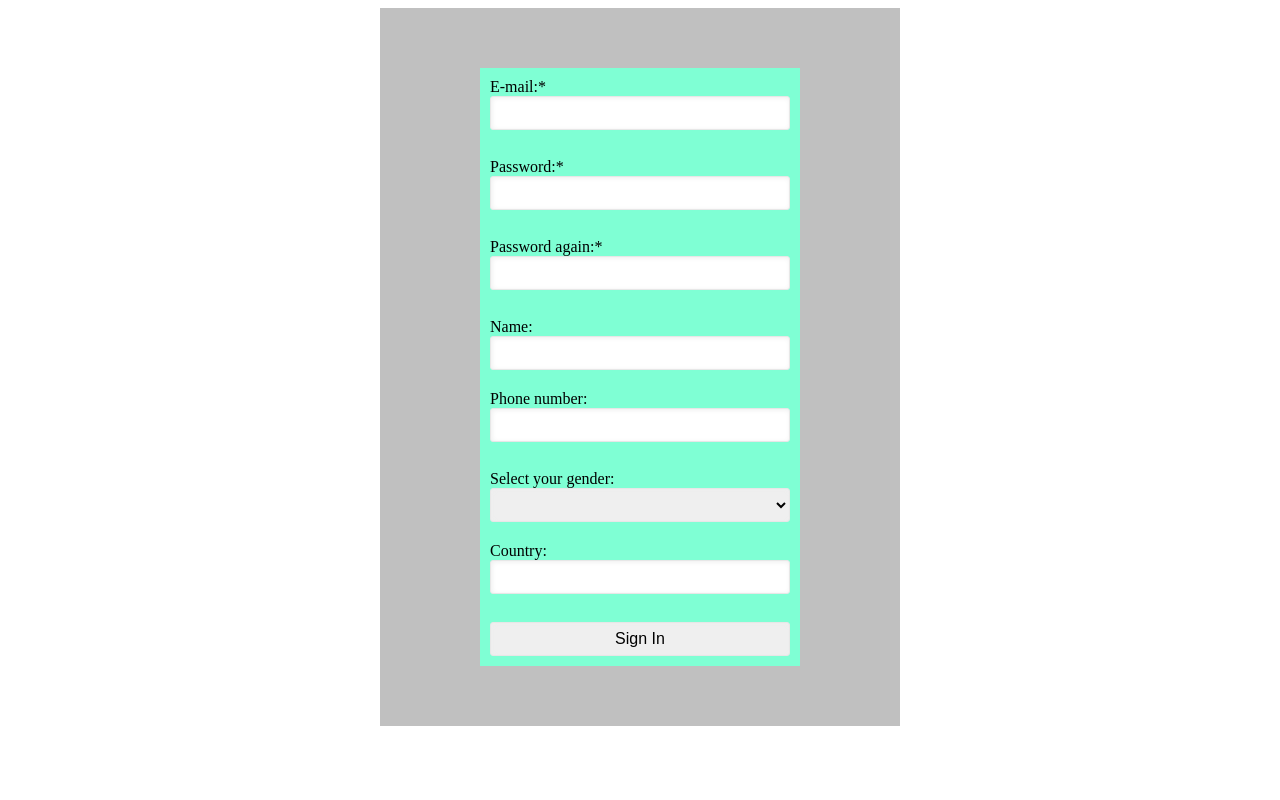
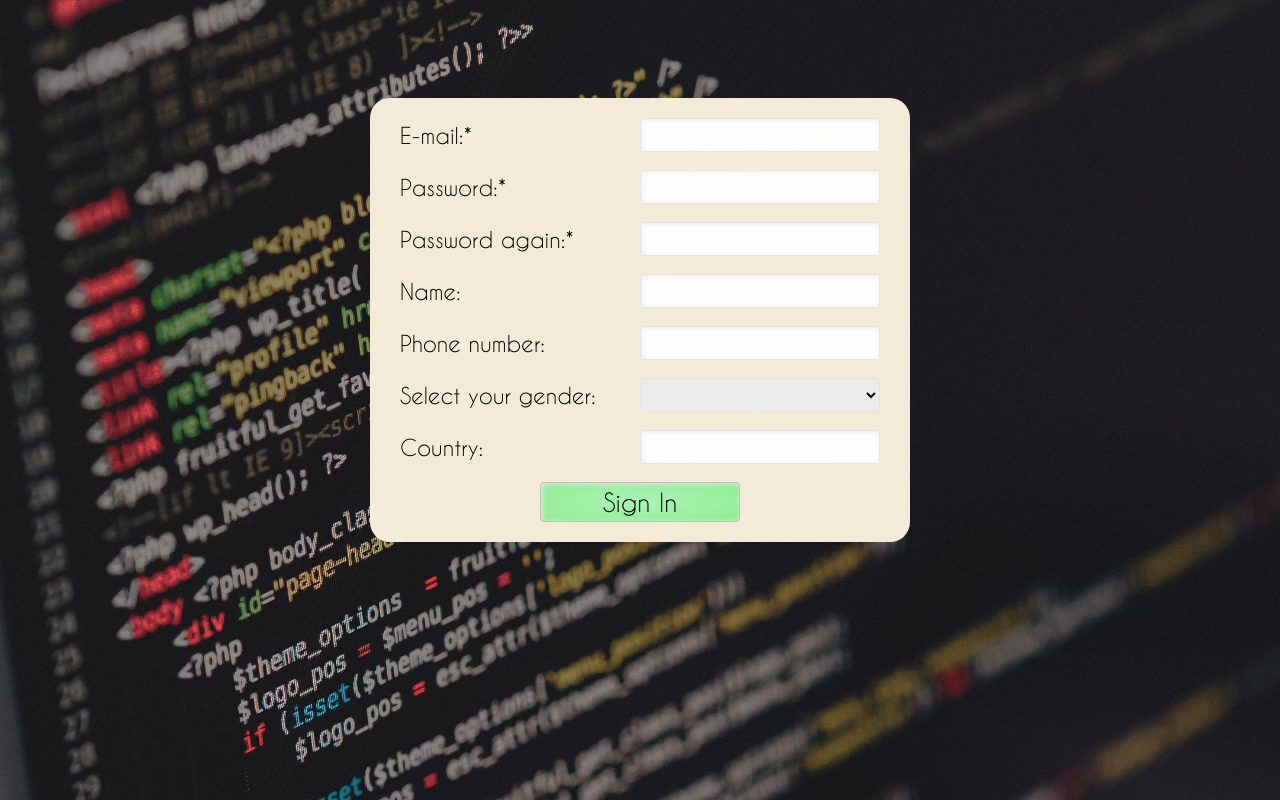
Before and after one commit to ScrumWebPack2017/webpackpj, a PHP site: page /registration.html in a window 1280 px wide. Run offline with PHP 8.4, Linux system fonts and the light colour scheme.

Commit message:
Design and validation of registration

```diff
--- a/registration.html
+++ b/registration.html
@@ -11,46 +11,48 @@
 <div id="registration">
     <form id="registration_form" method="get">
         <div class="reg_box">
-            <label class="reg_lbl"> E-mail:* </label>
+            <label class="reg_lbl_left"> E-mail:* </label>
             <input type="text" id="email_input" class="reg_input" name="email" pattern="([^@\s]+@[^@\s]+\.[^@\s]+)">
-            <p class="reg_error reg_lbl" id="email_msg">  </p>
-            <p class="reg_error reg_lbl" id="email_msg2">  </p>
+            <p class="reg_error" id="email_msg">  </p>
+            <p class="reg_error" id="email_msg2">  </p>
         </div>
         <div class="reg_box">
-            <label id="pass1_lbl"> Password:* </label>
+            <label id="pass1_lbl" class="reg_lbl_left"> Password:* </label>
             <input type="password" class="reg_input pass_input" id="pass_input1" name="password">
-            <p class="reg_error reg_lbl" id="pass1_msg">  </p>
-            <p class="reg_error reg_lbl" id="pass1_msg2">  </p>
+            <p class="reg_error" id="pass1_msg">  </p>
+            <p class="reg_error" id="pass1_msg2">  </p>
         </div>
         <div class="reg_box">
-            <label id="pass2_lbl"> Password again:* </label>
+            <label id="pass2_lbl" class="reg_lbl_left"> Password again:* </label>
             <input type="password" class="reg_input pass_input" id="pass_input2" name="password_rep">
-            <p class="reg_error reg_lbl" id="pass2_msg">  </p>
+            <p class="reg_error" id="pass2_msg">  </p>
         </div>
         <div class="reg_box">
-            <label> Name: </label>
+            <label class="reg_lbl_left"> Name: </label>
             <input type="text" id="name_input" class="reg_input" name="name">
+            <p class="reg_error">  </p>
         </div>
         <div class="reg_box">
-            <label> Phone number: </label>
+            <label class="reg_lbl_left"> Phone number: </label>
             <input type="text" id="phone_input" class="reg_input" name="phone">
-            <p class="reg_error reg_lbl" id="phone_msg">  </p>
+            <p class="reg_error" id="phone_msg">  </p>
         </div>
         <div class="reg_box">
-            <label> Select your gender: </label>
+            <label class="reg_lbl_left"> Select your gender: </label>
             <select id="gender_input" class="reg_input" name="gender">
                 <option> </option>
                 <option> Female </option>
                 <option> Male </option>
             </select>
+            <p class="reg_error">  </p>
         </div>
         <div class="reg_box">
-            <label> Country: </label>
+            <label class="reg_lbl_left"> Country: </label>
             <input type="text" id="country_input" class="reg_input" name="country">
-            <p class="reg_error reg_lbl" id="country_msg">  </p>
+            <p class="reg_error" id="country_msg">  </p>
         </div>
         <div class="reg_box">
-            <input type="submit" class="reg_input" value="Sign In">
+            <input type="submit" id="reg_btn" value="Sign In">
         </div>
     </form>
 </div>
--- a/scripts/registration.js
+++ b/scripts/registration.js
@@ -12,6 +12,15 @@ window.onload = function() {
 
 function instaRegCheck() {
 
+    $('#pass_input1').keyup(function() {
+        var p1 = $('#pass_input1').val();
+        var p2 = $('#pass_input2').val();
+        if (p1 == p2) {
+            borderDefault('pass_input2');
+            $('#pass2_msg').html('');
+        }
+    });
+
     $('#pass_input1').blur(function() {
         var p1 = $('#pass_input1').val();
         var p2 = $('#pass_input2').val();
@@ -23,6 +32,9 @@ function instaRegCheck() {
         if (p2 != p1 && p2 != "") {
             borderRed('pass_input2');
             $('#pass2_msg').html('Passwords are not equal');
+        } else if (p1 == p2) {
+            borderDefault('pass_input2');
+            $('#pass2_msg').html('');
         }
         var pattern = /^[a-z0-9_-]{6,18}$/i;
         if (!pattern.test(p1)) {
@@ -80,8 +92,10 @@ function instaRegCheck() {
 // Checkers :
 function checkCountry() {
     var country = $('#country_input').val();
-    if (country.indexOf(' ')) {
-        var pattern = /^[a-zA-Zа-яА-Я()-]{2,28}$/i;
+    if (country.length == 0)
+        return true;
+    if (country.indexOf(' ') != 0) {
+        var pattern = /^[a-zA-Zа-яА-ЯЇї()-]{2,28}$/i;
         if (!pattern.test(country)) {
             borderRed('country_input');
             $('#country_msg').html('Invalid input');
@@ -93,6 +107,8 @@ function checkCountry() {
 
 function checkPhone() {
     var phone = $('#phone_input').val();
+    if (phone.length == 0)
+        return true;
     if (phone.indexOf(' ') != 0) {
         var pattern = /^[0-9()-]{6,18}$/i;
         if (!pattern.test(phone)) {
--- a/styles/registration.css
+++ b/styles/registration.css
@@ -1,37 +1,78 @@
+@font-face {
+    font-family: 'CaviarDreams';
+    src: url('../fonts/CaviarDreams.ttf');
+}
+
+body {
+    background: url('../images/reg_background3.jpg');
+    background-size: cover;
+}
+
 #registration {
-    width: 400px;
+    position: relative;
+    top: 90px;
+    width: 540px;
     margin: auto;
-    padding: 60px;
-    background-color: silver;
+    padding: 20px 0;
+    border-radius: 20px;
+    background-color: #f6eddb;
+    opacity: 0.99;
 }
 
 .reg_error {
+    width: 100%;
     color: red;
+    height: 100%;
+    text-align: right;
+    font-size: 18px;
 }
 
 .reg_box {
-    background-color: aquamarine;
-    width: 300px;
+    width: 480px;
     margin: auto;
-    padding: 10px;
-    font-size: 16px;
-    font-family: "Century Gothic";
+    padding: 0px;
+    font-size: 22px;
+    font-family: "CaviarDreams";
+}
+
+.reg_lbl_left {
+    position: relative;
+    float: left;
+    width: 240px;
+    height: 34px;
+    padding: 4px 0 0 0;
 }
 
 .reg_lbl {
-    width: 100%;
-    margin: 0 0 8px 0;
+    position: relative;
+    float: left;
+    width: 200px;
+    font-size: 22px;
+    margin: 0;
 }
 
 .reg_input {
     box-shadow: inset 1px 1px 5px 0 #eee;
     box-sizing: border-box;
     line-height: 16px;
-    font-size: 16px;
-    padding: 8px 4px;
+    padding: 0;
     border-radius: 3px;
     border: 1px solid #e7e7e7;
-    width: 100%;
+    width: 240px;
     margin: 0;
     height: 34px;
+    font-size: 21px;
+    font-family: "CaviarDreams";
 }
+
+#reg_btn {
+    box-shadow: inset 1px 1px 5px 0 #eee;
+    font-size: 25px;
+    border-radius: 4px;
+    border: 1px solid silver;
+    width: 200px;
+    margin-left: 140px;
+    height: 40px;
+    background: radial-gradient(#adf6b9, lightgreen);
+    font-family: "CaviarDreams";
+}
```
Also changed, not shown: images/reg_background3.jpg (added).
